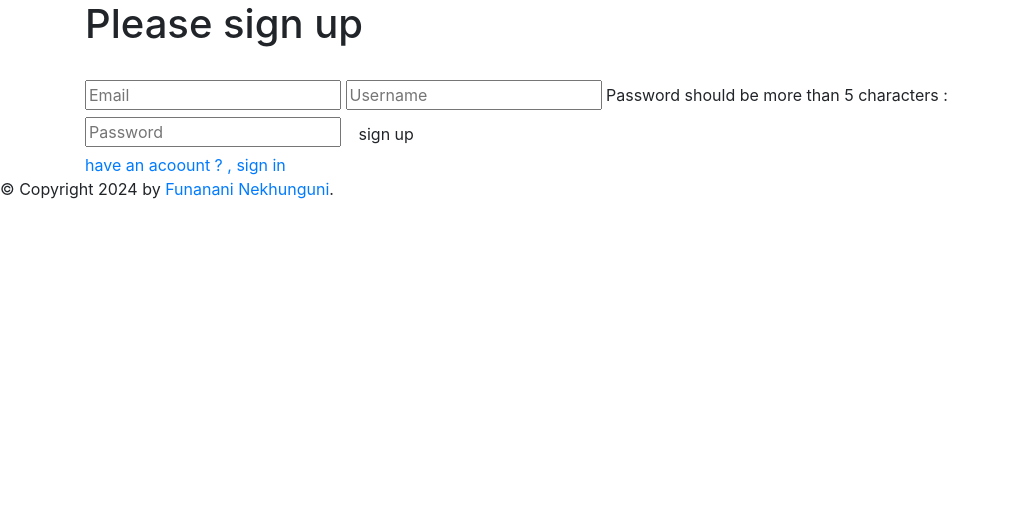
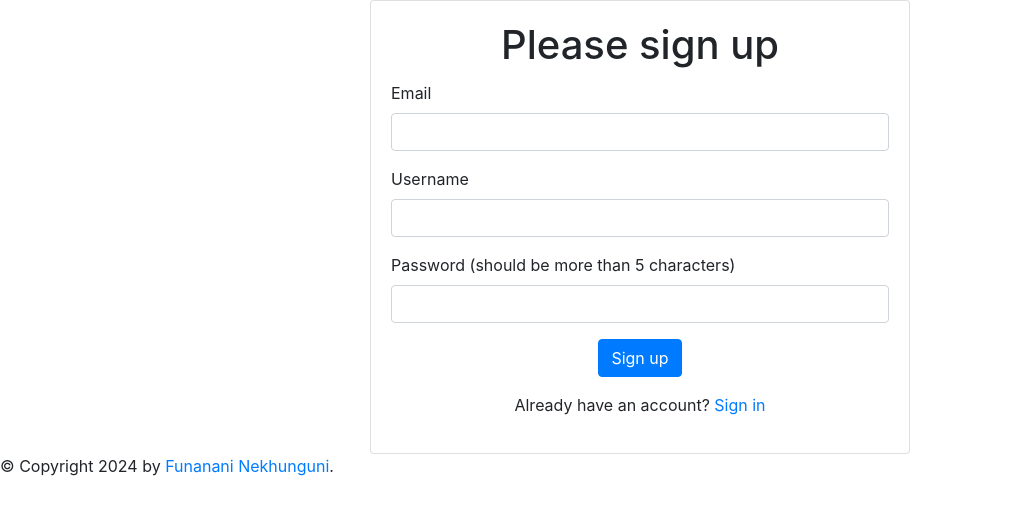
Before and after one commit to funi504/user-management, a Flask app: page /signup in a window 1280 px wide. Shown: the top 515 px of the page, without its empty margins (0-1009 px from the left). Run offline with Flask 3, Linux system fonts and the light colour scheme; some libraries are stand-ins or nearby versions.

Commit message:
build a form

```diff
--- a/templates/register.html
+++ b/templates/register.html
@@ -1,25 +1,35 @@
 {% extends "base.html" %}
-    {% block content %}
-        <div class="container">
-                {% with messages = get_flashed_messages()%}
-                    {% if messages%}
-                        {% for message in messages%}
-                            <p id="flash_message">{{message}}</p>
-                        {%endfor%}
-                    {%endif%}
-                {%endwith%}
-            <h1>Please sign up</h1>
-            <br>
-            <form action="/signup" method="post">
-                <input type="email" placeholder="Email" name="email" required>
 
-                <input type="username" placeholder="Username" name="username" required>
-
-                <label>Password should be more than 5 characters :</label>
-                <input type="password" placeholder="Password " name="password" minlength="6" required>
-
-                <input class="btn btn-default" type="submit" value="sign up">
-            </form>
-            <a href="{{ url_for('signin') }}">  have an acoount ? , sign in</a>
+{% block content %}
+<div class="container">
+    <div class="row justify-content-center">
+        <div class="col-md-6">
+            <div class="card">
+                <div class="card-body">
+                    <h1 class="card-title text-center">Please sign up</h1>
+                    <form action="/signup" method="post">
+                        <div class="mb-3">
+                            <label for="email" class="form-label">Email</label>
+                            <input type="email" class="form-control" id="email" name="email" required>
+                        </div>
+                        <div class="mb-3">
+                            <label for="username" class="form-label">Username</label>
+                            <input type="text" class="form-control" id="username" name="username" required>
+                        </div>
+                        <div class="mb-3">
+                            <label for="password" class="form-label">Password (should be more than 5 characters)</label>
+                            <input type="password" class="form-control" id="password" name="password" minlength="6" required>
+                        </div>
+                        <div class="text-center">
+                            <button type="submit" class="btn btn-primary">Sign up</button>
+                        </div>
+                    </form>
+                    <div class="text-center mt-3">
+                        <p>Already have an account? <a href="{{ url_for('signin') }}">Sign in</a></p>
+                    </div>
+                </div>
+            </div>
         </div>
-    {% endblock %}
+    </div>
+</div>
+{% endblock %}
```
